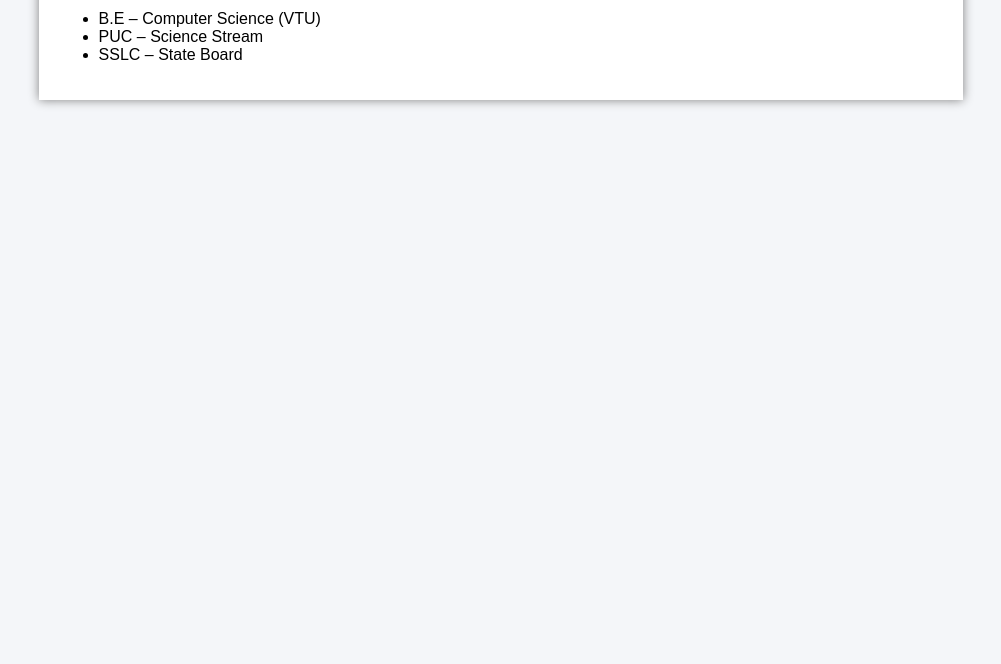
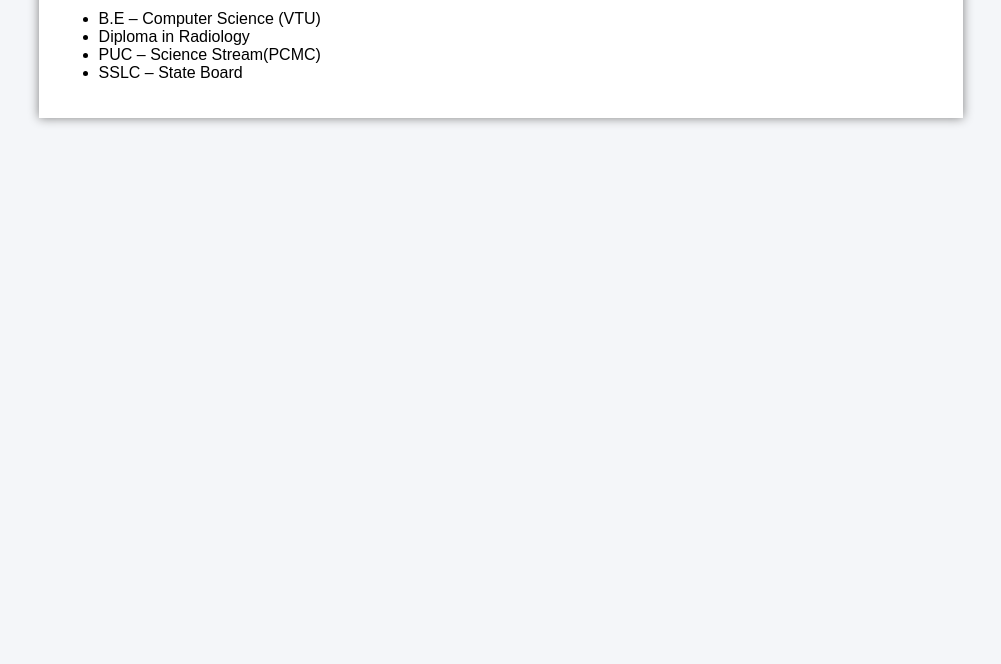
Before and after one commit to varunkris/bio-data, a plain HTML site: page education.html in a window 1280 px wide. Shown: the part 136-800 px from the top of the page, without its empty margins (139-1140 px from the left). Drawn offline with Linux system fonts and the light colour scheme.

Commit message:
Update education.html

```diff
--- a/education.html
+++ b/education.html
@@ -18,7 +18,8 @@
 
     <ul>
         <li>B.E – Computer Science (VTU)</li>
-        <li>PUC – Science Stream</li>
+        <li>Diploma in Radiology</li>
+        <li>PUC – Science Stream(PCMC)</li>
         <li>SSLC – State Board</li>
     </ul>
 </div>
```
